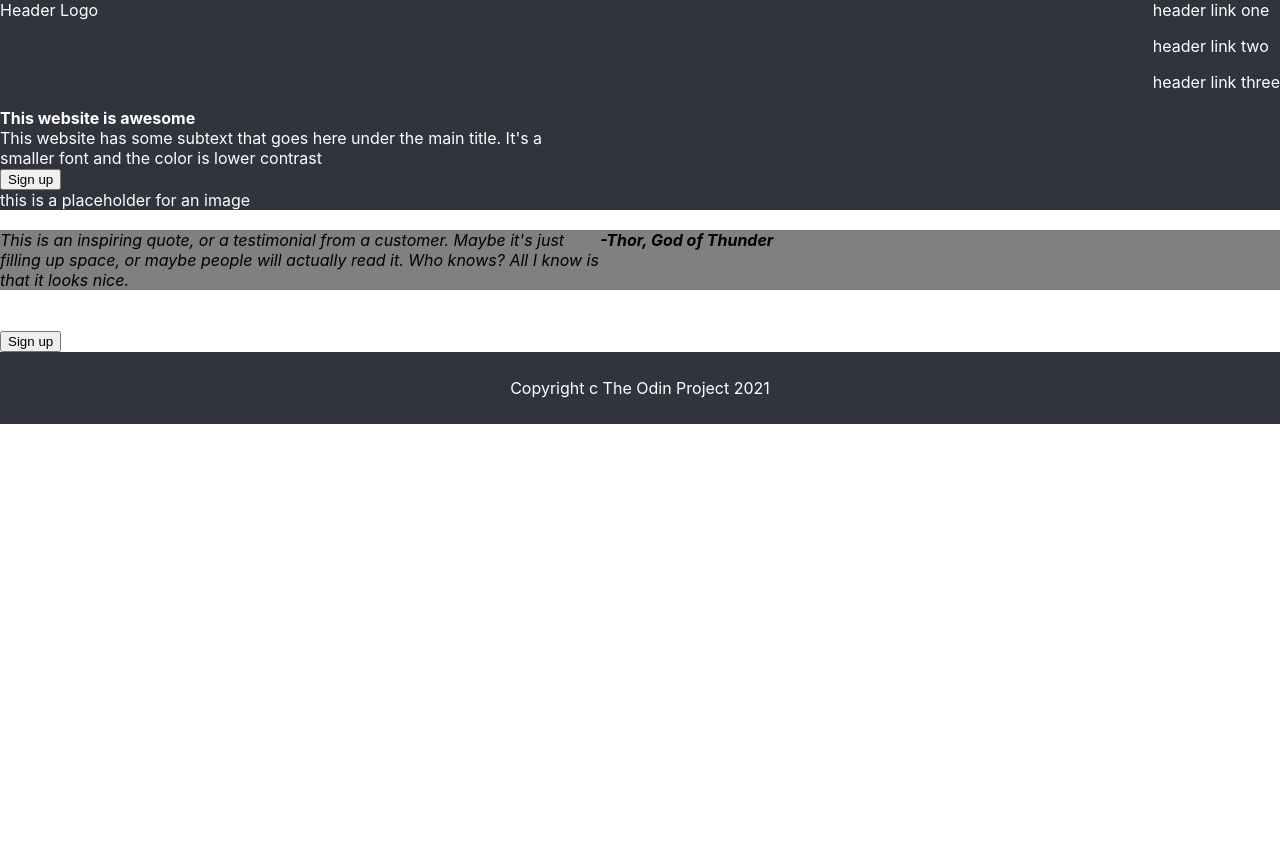
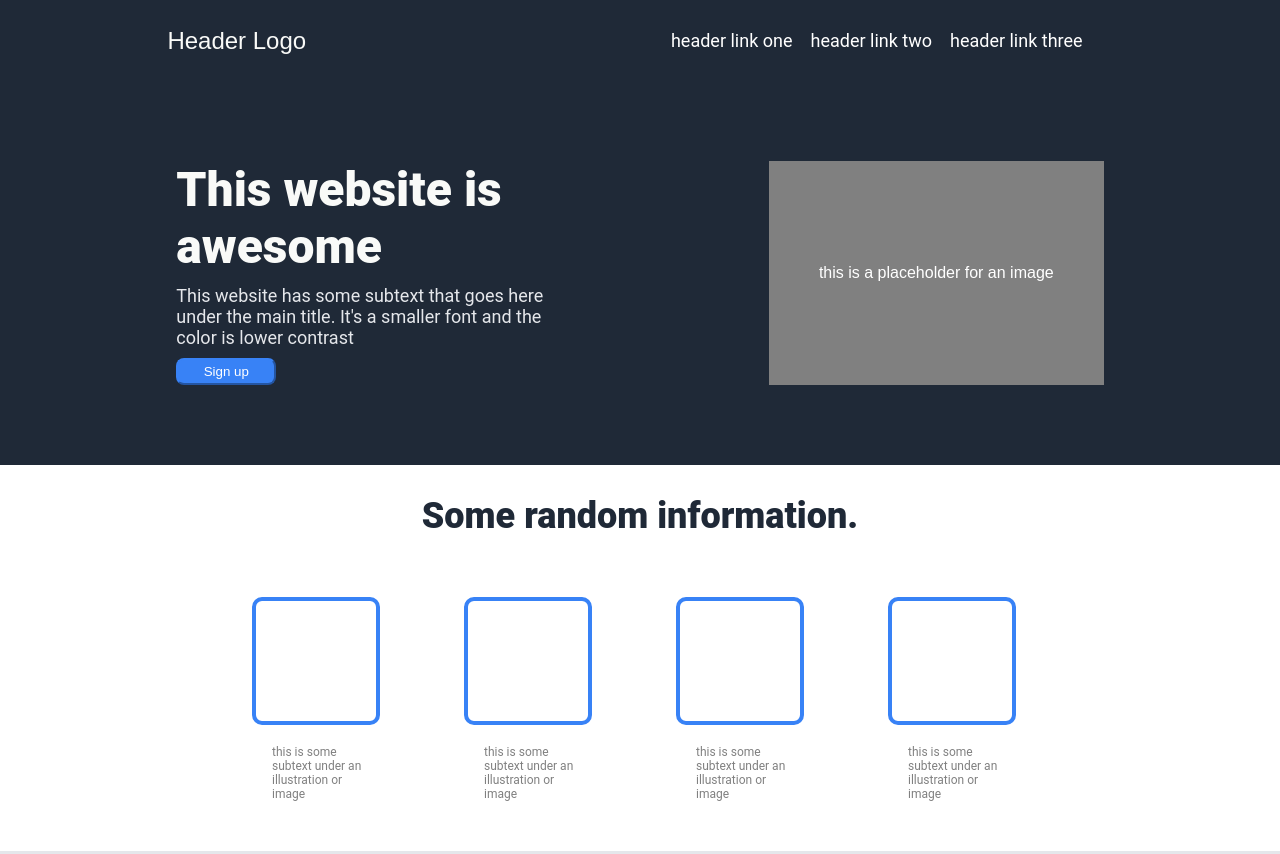
Before and after one commit to Brujo123469/landing_page, a plain HTML site: page index.html in a window 1280 px wide. Shown: the top 854 px of the page. Before the commit the page ends 800 px from the top, so only its background shows below. Drawn offline with Linux system fonts and the light colour scheme.

Commit message:
Added a shit ton of flexboxes and got most fixed. Minor changes still left but general principle is absorbed. 90%.

```diff
--- a/index.html
+++ b/index.html
@@ -8,15 +8,14 @@
     <link rel="stylesheet" href="style.css">
   </head>
   <body>
-    <div class="container">
+    <div class="page">
         <div class="header">
-        <div class="left">
-            <div class="logo white">
+            <div class="leftheader">
+                <div class="logo">
                 Header Logo
                 </div>
             </div>
-        <div class="right">
-                <div class="links">
+            <div class="rightheader">
                     <ul>
                         <li><a href="#">header link one</a></li>
                         <li><a href="#">header link two</a></li>
@@ -24,34 +23,52 @@
                     </ul>
             </div>
         </div>
-    </div>
 
         <div class="body">
-        <div class="left_container">
-            <div class="text bold white">This website is awesome</div>
-            <div class="text wrap">This website has some subtext that goes here under the main title. It's a smaller font and the color is lower contrast</title></div>
+            <div class="leftbody">
+                <div class="mainbodytext">This website is awesome</div>
+                <div class="secondarybodytext">This website has some subtext that goes here under the main title. It's a smaller font and the color is lower contrast</title></div>
                 <button class="sign_up">Sign up</button>
             </div>
-        <div class="right_container">
+            <div class="rightbody">
                 <div class="text">this is a placeholder for an image</div>
             </div>
-    <div class="subtext">
-        <div class="text bold"> Some random information.</div>
+            </div>
+        <div class="subtextbox">
+            <div class="subtext bold"> Some random information.</div>
+            <div class="infobox">
                 <div class="info">
                     <div class="box">
-                <div class="text">this is some subtext under an illustration or image</div>
+                    </div>
+                    <div class="infotext infowrap">this is some subtext under an illustration or image</div>
+                    </div>
+                <div class="info">
+                    <div class="box">
+                    </div>
+                    <div class="infotext infowrap">this is some subtext under an illustration or image</div>
+                    </div>
+                <div class="info">
+                    <div class="box">
+                    </div>
+                    <div class="infotext infowrap">this is some subtext under an illustration or image</div>
+                    </div>
+                <div class="info">
+                    <div class="box">
+                    </div>
+                    <div class="infotext infowrap">this is some subtext under an illustration or image</div>
                     </div>
             </div>
-
         </div>
         <div class="quote">
-        <div class="text wrap center"> This is an inspiring quote, or a testimonial from a customer. Maybe it's just filling up space, or maybe people will actually read it. Who knows? All I know is that it looks nice.</div>
-        <div class="text bold right">-Thor, God of Thunder</div>
+            <div class="quotetext"> This is an inspiring quote, or a testimonial from a customer. Maybe it's just filling up space, or maybe people will actually read it. Who knows? All I know is that it looks nice.</div>
+            <div class="quoteauthor">-Thor, God of Thunder</div>
         </div>
         <div class="action">
             <box class="actionbox">
-            <div class="text bold">Call to action! It's time!</div>
-            <div class="text">Sign up for our product by clicking that button right over there!</div>
+                <div class="actiontextbox">
+                    <div class="actiontextbold">Call to action! It's time!</div>
+                    <div class="actiontext">Sign up for our product by clicking that button right over there!</div>
+                </div>
                 <button class="sign_up">Sign up</button>
             </box>
         </div>
@@ -59,7 +76,7 @@
     </div>
 
     <div class="footer">
-        <div class="text">Copyright c The Odin Project 2021</div>
+        <div class="text">Copyright ©️ The Odin Project 2021</div>
     </div>
     </div>
   </body>
--- a/style.css
+++ b/style.css
@@ -1,92 +1,266 @@
 
 body {
-  font-family: -apple-system, BlinkMacSystemFont, 'Segoe UI', Roboto, Oxygen, Ubuntu, Cantarell, 'Open Sans', 'Helvetica Neue', sans-serif;
+  font-family: Roboto, Oxygen, Ubuntu, Cantarell, 'Open Sans', 'Helvetica Neue', sans-serif;
   margin: 0;
   min-height: 100vh;
   display: flex;
   flex-direction: column;
 }
-  .container{
+
+.text{
+  font-family: sans-serif;
+}
+
+
+.page{
     display:flex;
     flex-direction: column;
   }
 .header {
     display: flex;
-    justify-content: space-between;
-  background: rgba(0, 3, 15, 0.808);
-  color: white;
+    flex-direction: row;
+    justify-content: space-around;
+    align-content: center;
+    background: #1F2937;
+    color: white;
+
+}
+.leftheader{
+  display: flex;
+  align-items: center;
+  padding:0px;
+}
+
+.logo {
+  font-family: sans-serif;
+  font-size: 24px;
+  color: #F9FAF8;
+}
+
+.rightheader{
+  display: flex;
+  justify-content: space-between;
+  align-items: center;
+  font-size:  18px;
+  color:#1F2937;
+  padding: 0px;
+}
+
+ul {
+  list-style-type: none;
+  margin:0;
+  padding: 0;
+  display: flex;
+  justify-content: space-between;
+  align-items: center;
+  gap: 18px;
+  margin: 20;
+  padding: 30px;
+  font-size:  18px;
+}
+
+li{
+  margin-bottom: 0px;
 }
 
 .body {
- display: flex;
- justify-content: space-between;
- flex-direction: column;
-  background: rgba(0, 3, 15, 0.808);
-  color: white;
+    display: flex;
+    flex-direction: row;
+    justify-content: space-around;
+    align-content: center;
+    background: #1F2937;
+    color: white;
+    padding: 80px;
 }
 
+
+.leftbody{
+     display: flex;
+    flex-direction: column;
+    justify-content: center;
+    align-content: center;
+    padding: 10x;
+    flex-wrap: wrap;
+    max-width: 400px;
+    gap: 10px;
+}
+
+.mainbodytext{
+  color:#F9FAF8;
+  font-size: 48px;
+  font-weight: 900;
+}
+
+.secondarybodytext{
+  color: #E5E7EB;
+  font-size: 18px;
+}
+
+.sign_up{
+    justify-content: right;
+    background-color: #3882F6;
+    flex-shrink: 0;
+    padding: 4px;
+    min-width: 40px;
+    max-width: 100px;
+    border-radius: 8px;
+    border-color: #3882F6;
+    color: white;
+}
+
+.rightbody{
+  display: flex;
+  justify-content: center;
+  align-items: center;
+  padding: 50px;
+  background-color: gray;
+
+
+}
+
+.bodywrap{
+    display: flex;
+    flex-wrap:wrap;
+    max-width: 100px;
+}
+.subtextbox{
+    display: flex;
+    flex-direction: column;
+    justify-content: center;
+    align-content: center;
+    padding: 10x;
+    background-color: white;
+}
 .subtext{
     display: flex;
-    background-color: white;
+    justify-content: center;
+    align-content: center;
+    color: #1F2937;
+    font-weight: 900;
+    font-size: 36px;
+    padding: 30px;
+}
+
+.infotext{
+  color:gray;
+  padding: 20px;
+  font-size:12px;
+}
+
+.infobox{
+  display: flex;
+  justify-content: center;
+  padding: 30px;
+  gap: 72px;
+}
+
+.infowrap{
+    display: flex;
+    flex-wrap:wrap;
+    max-width: 100px;
+}
+.box{
+  width: 60px;
+  height: 60px;
+  border: 4px solid #3882F6;
+  padding: 30px;
+  display: flex;
+  border-radius: 10px;
+
 }
 .quote{
     display: flex;
-    background-color: gray;
+    flex-direction: column;
+    justify-items: center;
+    align-items: center;
+    background-color: #E5E7EB;
     color: black;
-    font-style: italic;
+    padding: 10px;
+}
+
+.quotetext{
+  display: flex;
+  justify-items: flex-end;
+  align-items: center;
+  flex-wrap: wrap;
+  padding:80px;
+  max-width: 800px;
+  font-size: 36px;
+  color: #1F2937;
+  font-style: italic;
+}
+
+.quoteauthor{
+  display: flex;
+  flex-direction: row;
+  align-items: flex-start;
+  justify-items: flex-end;
+  padding:0px;
+  max-width: 1200px;
+  font-size: 36px;
+  font-weight: bold;
+  margin-right: 0px;
 }
 
 .action{
     display:flex;
+    align-items: center;
+    justify-items: center;
     background-color: white;
     flex-direction: column;
-    justify-content: center;
-}
-li{
-  margin-bottom: 16px;
 }
 
-.bold{
-    font-weight: bold;
+.actionbox{
+  display:flex;
+  background: rgb(0, 132, 255);
+  width: 480px;
+  border-radius: 10px;
+  box-shadow: 2px 4px 16px #1F2937;
+  display: flex;
+  align-items: left;
+  justify-content: left;
+  flex-direction: row;
+  padding: 35px;
+
 }
 
-ul {list-style-type: none;
-margin:0;
-padding: 0;}
+.actiontextbox{
+  display: flex;
+  align-items: left;
+  justify-content: left;
+  flex-direction: column;
+}
+.actiontextbold{
+  color: white;
+  font-weight: bold;
+}
 
+.actiontext{
+  color: white;
+}
 a {
   color: white;
   text-decoration: none;
 }
 
-.white {
-    color: white
+.sign_up_action{
+    justify-content: right;
+    background-color: #3882F6;
+    flex-shrink: 0;
+    padding: 40px;
+    min-width: 40px;
+    max-width: 100px;
+    border-radius: 8px;
+    border-color: white;
+    color: white;
 }
-
-.left{
-  display: flex;
-  align-items: flex-start;
-}
-
-.right{
-  display: flex;
-  justify-content: flex-end;
-
-}
-
-.wrap{
-    display: flex;
-    flex-wrap:wrap;
-    max-width: 600px;
-}
-
 .footer {
     display: flex;
     align-items: center;
     justify-content: center;
     flex-direction: column;
     height: 72px;
-    background: rgba(0, 3, 15, 0.808);
+    background: #1F2937;
     color: white;
     font-family: -apple-system, BlinkMacSystemFont, 'Segoe UI', Roboto, Oxygen, Ubuntu, Cantarell, 'Open Sans', 'Helvetica Neue', sans-serif;
 }
```
Lines whose indentation alone changed are shown as unchanged.
